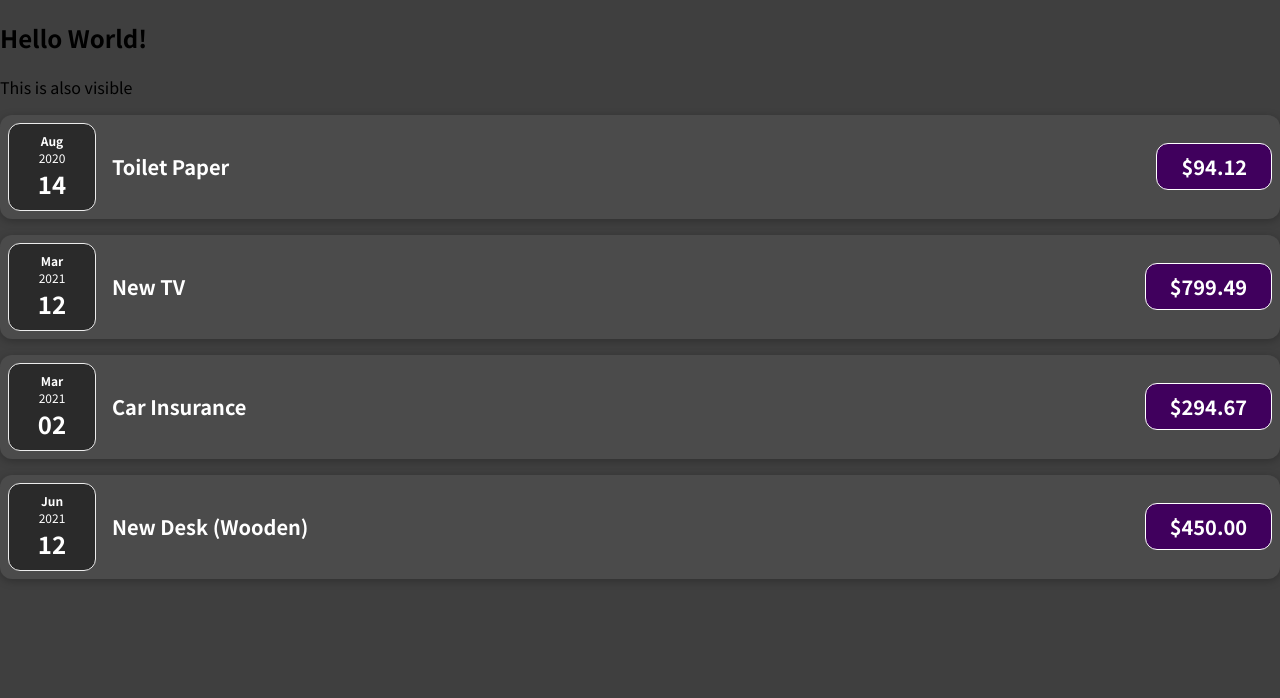
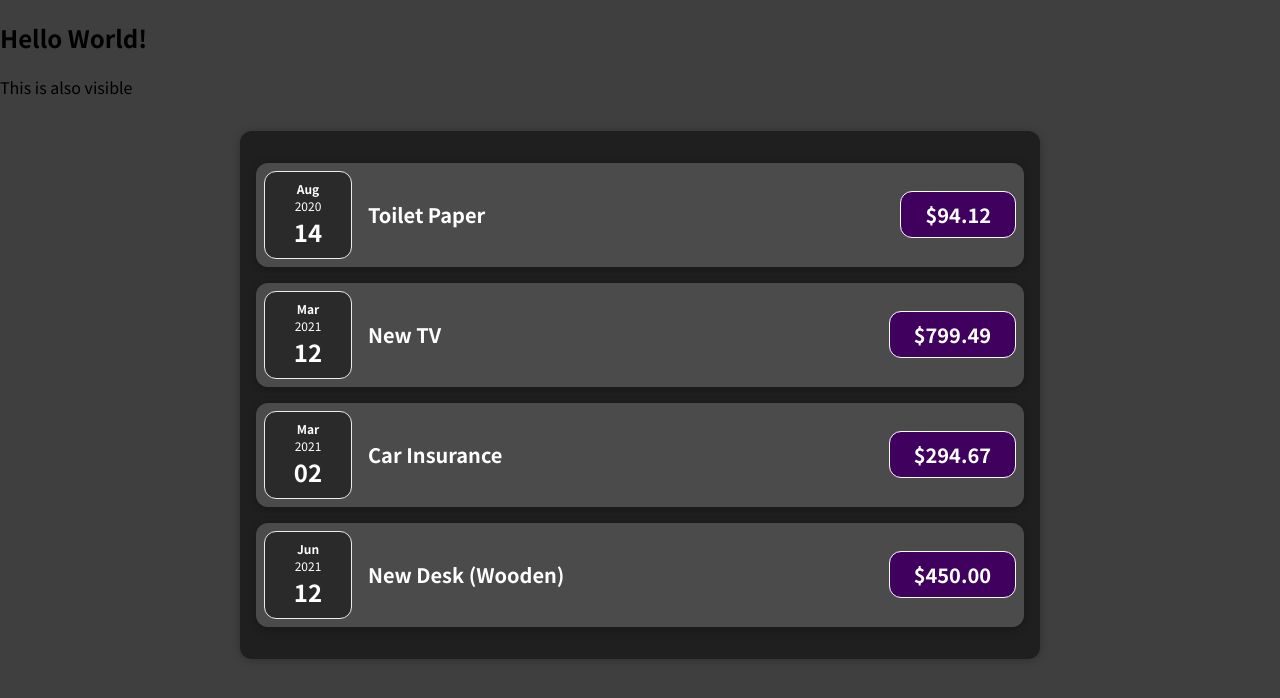
Before and after one commit to Raihan9797/react-complete-guide, a JavaScript app in the folder section-3-react-basics/react-complete-guide/: page / in a window 1280 px wide. Shown: the top 698 px of the page. Built offline with nearby package versions, Linux system fonts and the light colour scheme.

Commit message:
Assignment: Create Expenses Component

```diff
--- a/section-3-react-basics/react-complete-guide/src/App.js
+++ b/section-3-react-basics/react-complete-guide/src/App.js
@@ -9,7 +9,7 @@
 - That is basically the transformed code and also has all the React code there too!
 - This shows that react is way more developer friendly.
 */
-import ExpenseItem from "./components/ExpenseItem";
+import Expenses from "./components/Expenses";
 
 function App() {
   const expenses = [
@@ -38,26 +38,7 @@
     <div>
       <h2>Hello World!</h2>
       <p>This is also visible</p>
-      <ExpenseItem
-        title = {expenses[0].title}
-        amount = {expenses[0].amount}
-        date = {expenses[0].date}
-      />
-      <ExpenseItem
-        title = {expenses[1].title}
-        amount = {expenses[1].amount}
-        date = {expenses[1].date}>
-      </ExpenseItem>
-      <ExpenseItem
-        title = {expenses[2].title}
-        amount = {expenses[2].amount}
-        date = {expenses[2].date}>
-      </ExpenseItem>
-      <ExpenseItem
-        title = {expenses[3].title}
-        amount = {expenses[3].amount}
-        date = {expenses[3].date}>
-      </ExpenseItem>
+      <Expenses expenses = {expenses}></Expenses>
     </div>
   );
 }
--- /dev/null
+++ b/section-3-react-basics/react-complete-guide/src/components/Expenses.css
@@ -0,0 +1,9 @@
+.expenses {
+  padding: 1rem;
+  background-color: rgb(31, 31, 31);
+  margin: 2rem auto;
+  width: 50rem;
+  max-width: 95%;
+  border-radius: 12px;
+  box-shadow: 0 1px 8px rgba(0, 0, 0, 0.25);
+}
--- /dev/null
+++ b/section-3-react-basics/react-complete-guide/src/components/Expenses.js
@@ -0,0 +1,37 @@
+import ExpenseItem from "./ExpenseItem";
+import "./Expenses.css"
+
+function Expenses(props) {
+    console.log(props);
+    const expenses = props.expenses;
+
+    return (
+        <div className = "expenses">
+            <ExpenseItem
+                title = {expenses[0].title}
+                amount = {expenses[0].amount}
+                date = {expenses[0].date}
+            />
+            <ExpenseItem
+                title = {expenses[1].title}
+                amount = {expenses[1].amount}
+                date = {expenses[1].date}>
+            </ExpenseItem>
+            <ExpenseItem
+                title = {expenses[2].title}
+                amount = {expenses[2].amount}
+                date = {expenses[2].date}>
+            </ExpenseItem>
+            <ExpenseItem
+                title = {expenses[3].title}
+                amount = {expenses[3].amount}
+                date = {expenses[3].date}>
+            </ExpenseItem>
+
+        </div>
+
+    )
+}
+
+
+export default Expenses;
```
Also changed, not shown: 2 other files (tests, documents, lock files or other folders).
